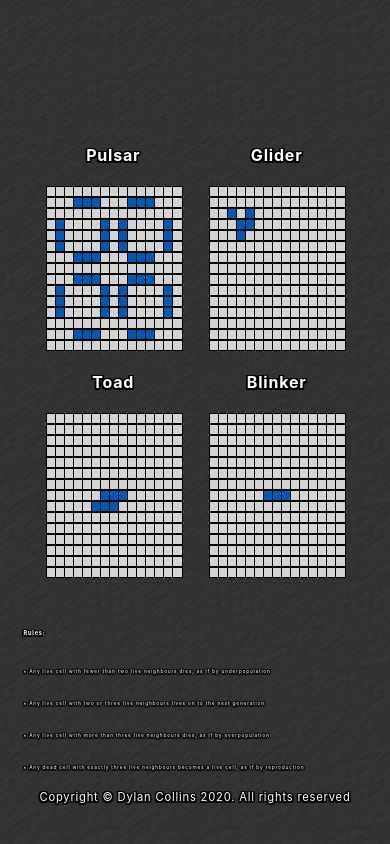
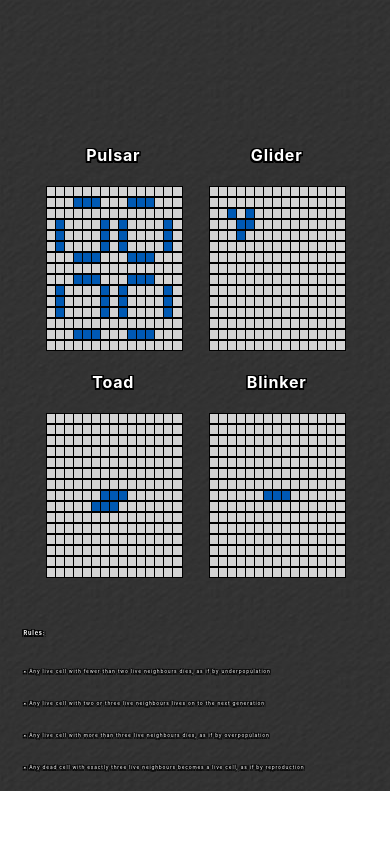
Before and after one commit to dylan17th/Conway_game_of_life, a React (Create React App) app in the folder game-of-life/: page / in a window 390 px wide. Shown: the part 693-1537 px from the top of the page. After the commit the page ends 1484 px from the top, so only its background shows below. Built offline with nearby package versions, Linux system fonts and the light colour scheme.

Commit message:
this should work

```diff
--- a/game-of-life/src/App.css
+++ b/game-of-life/src/App.css
@@ -269,7 +269,7 @@
     margin-bottom: 15vh;
   }
   .copyright{
-    font-size: .7rem;
+   display: none;
   }
 }
 
```
